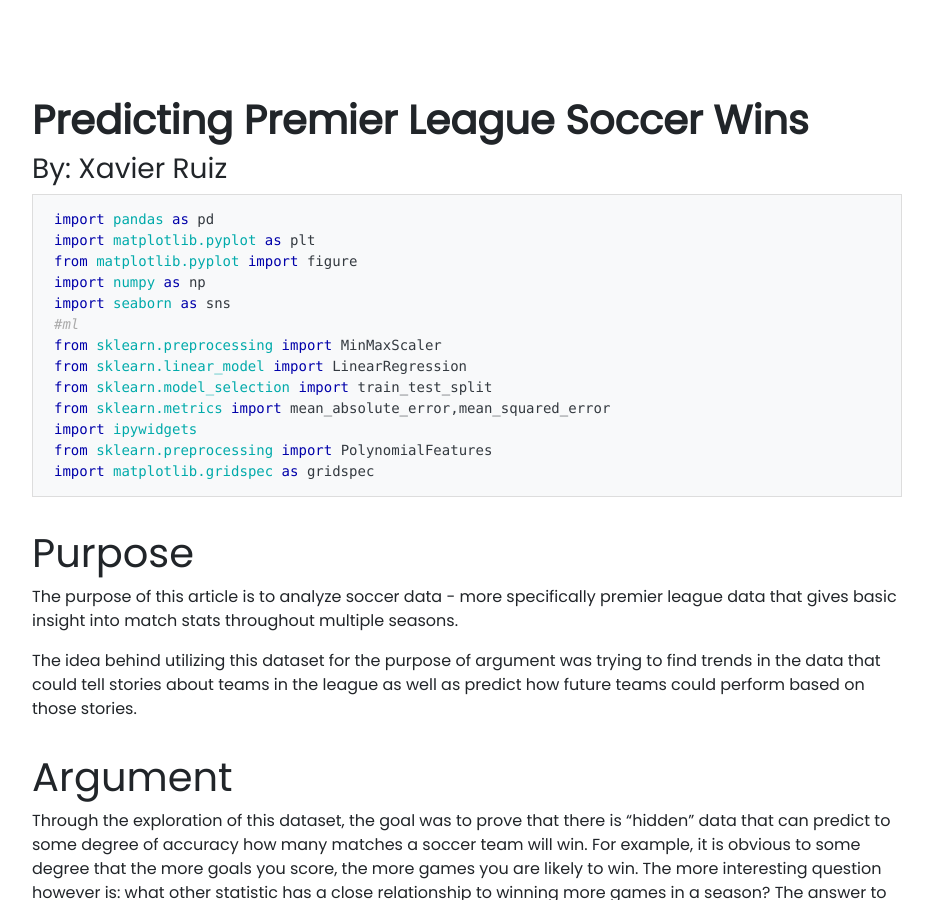
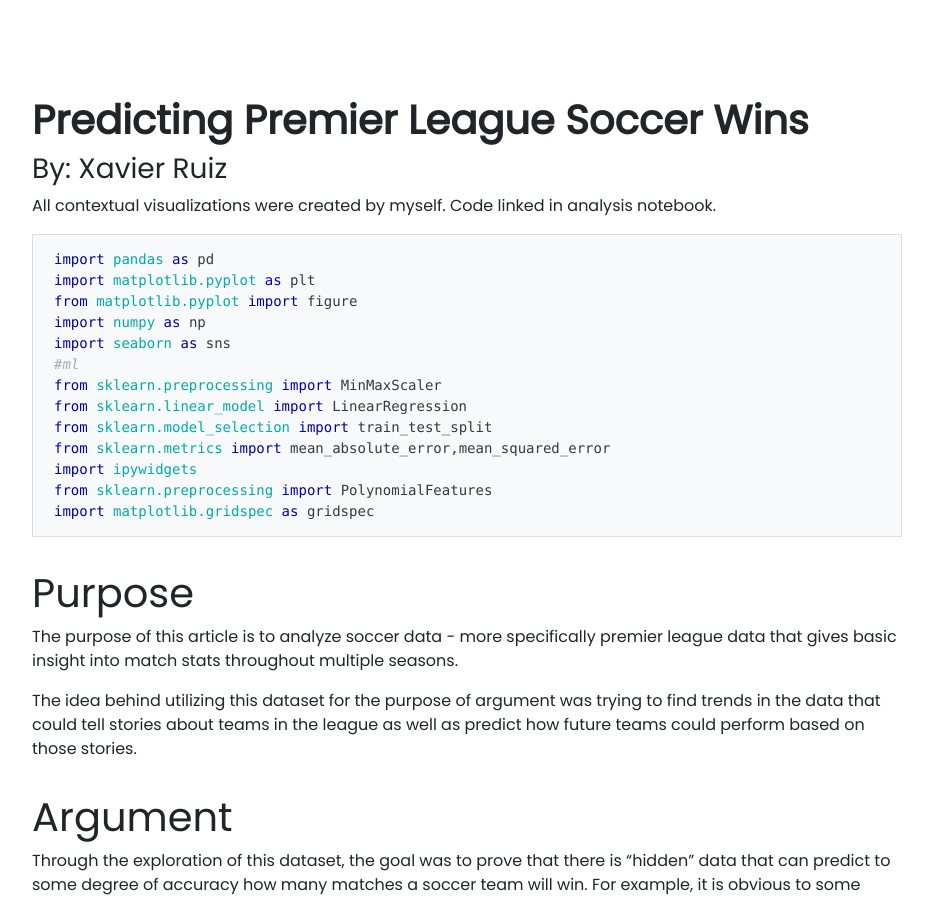
Before and after one commit to Kodiris-Dev/Kodiris-Dev.github.io, a Jekyll site: the page built from pages/index.md, in a window 1280 px wide and 900 px high. Shown: the whole window, without its empty margins (173-1106 px from the left). Built offline with Jekyll 4.4.1, drawn with Linux system fonts in a browser that asks for light colours; nearby versions of some CDN libraries.

Commit message:
context desceiprion

```diff
--- a/_includes/3-final-project.html
+++ b/_includes/3-final-project.html
@@ -4,6 +4,7 @@
     <div class="col-lg-10 mx-auto mt-5 markdown-body">
   <h1><b>Predicting Premier League Soccer Wins</b></h1>
   <h3>By: Xavier Ruiz</h3>
+  <p>All contextual visualizations were created by myself. Code linked in analysis notebook.</p>
 
 <div class="language-python highlighter-rouge"><div class="highlight"><pre class="highlight"><code><span class="kn">import</span> <span class="nn">pandas</span> <span class="k">as</span> <span class="n">pd</span>
 <span class="kn">import</span> <span class="nn">matplotlib.pyplot</span> <span class="k">as</span> <span class="n">plt</span>
```
